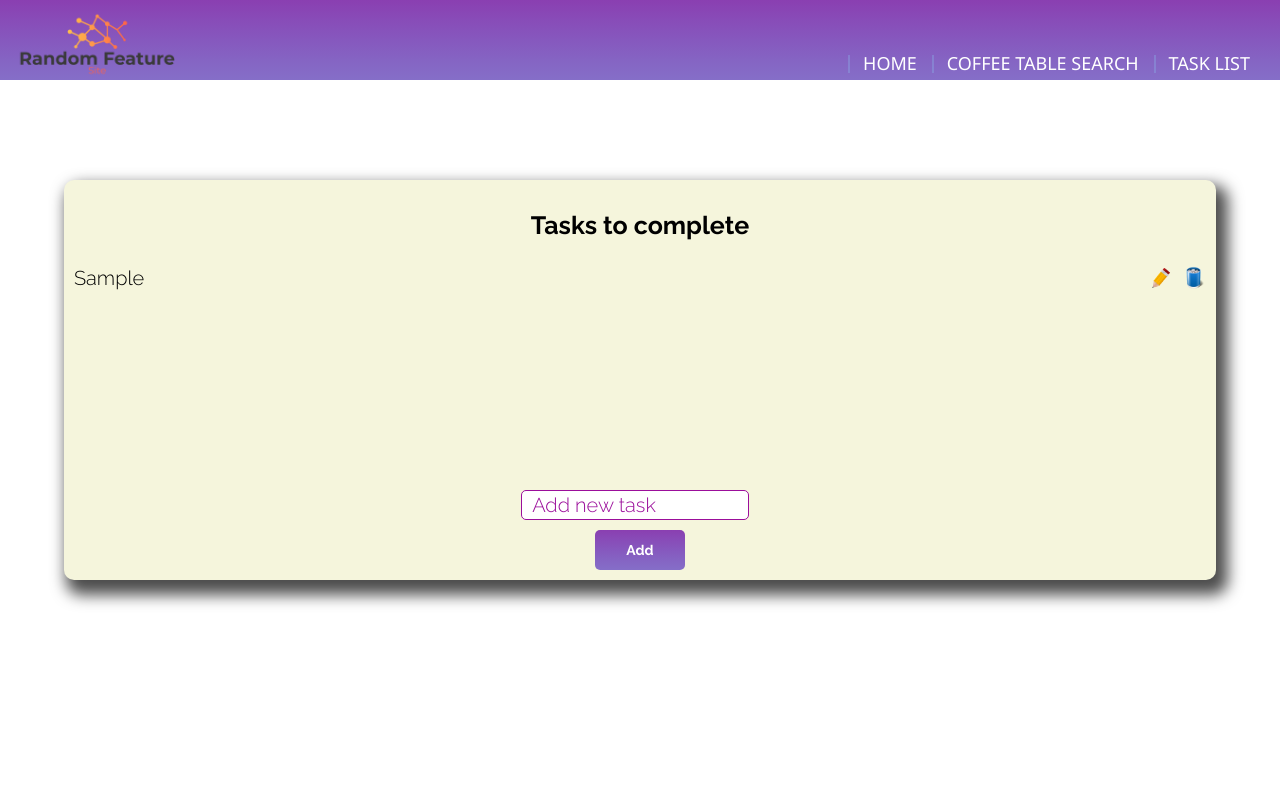
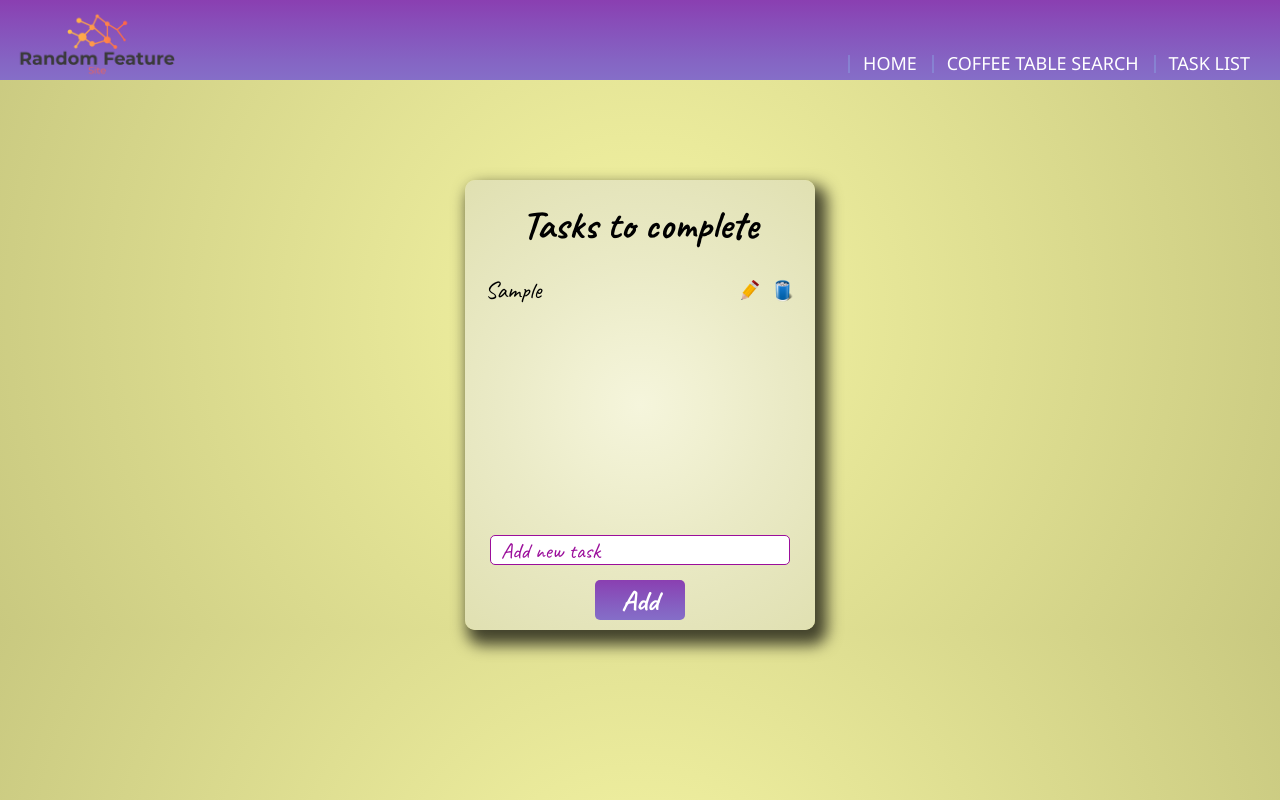
Before and after one commit to baldeepparihar/Random-Feature-Site, a React (Create React App) app: page /TaskList in a window 1280 px wide. Both pictures are taken after typing "Sample" into the empty fields and a click on the button "Add". Built offline with nearby package versions, Linux system fonts and the light colour scheme.

Commit message:
finished task list

```diff
--- a/src/components/taskList/addTaskForm.scss
+++ b/src/components/taskList/addTaskForm.scss
@@ -1,27 +1,28 @@
 @use '../partials/reset.scss' as *;
-@import url('https://fonts.googleapis.com/css2?family=Raleway:wght@300;400;500;700;900&display=swap');
+@import url('https://fonts.googleapis.com/css2?family=Caveat:wght@400;500;600;700&display=swap');
 
 .TaskForm {
     display: flex;
     flex-direction: column;
     align-items: center;
     justify-content: space-between;
+    width: 100%;
 
     &__Input {
-        margin-right: 1rem;
-        width: 90%;
+        width: 100%;
+        max-width: 30rem;
         height: 3rem;
-        font-size: 2rem;
-        font-family: 'Raleway', sans-serif;
-        font-weight: 200;
+        font-size: 2.4rem;
+        font-family: 'Caveat', cursive;
+        font-weight: 400;
         border-radius: 5px;
         border: 1px solid rgb(155, 14, 155);
         padding: 0.5rem 1rem;
 
         &::placeholder {
-            font-size: 2rem;
-            font-family: 'Raleway', sans-serif;
-            font-weight: 200;
+            font-size: 2.2rem;
+            font-family: 'Caveat', cursive;
+            font-weight: 400;
             color: rgb(155, 14, 155);
             margin-left: 1rem;
         }
@@ -32,8 +33,8 @@
     }
 
     &__Button {
-        font-size: 1.4rem;
-        font-family: 'Raleway', sans-serif;
+        font-size: 2.8rem;
+        font-family: 'Caveat', cursive;
         font-weight: 700;
         color: #fff;
         width: 9rem;
@@ -41,6 +42,10 @@
         background-image: linear-gradient(to top, #856ec8, #8564c3, #8658be, #884cb8, #8a3fb1);
         border: none;
         border-radius: 5px;
-        margin-top: 1rem;
+        margin-top: 1.5rem;
+
+        &:hover {
+            cursor: pointer;
+        }
     }
 }
--- a/src/components/taskList/task.js
+++ b/src/components/taskList/task.js
@@ -1,13 +1,14 @@
 import React, { useState } from 'react';
 import DeleteIcon from '../../assets/Delete-icon.png';
 import EditIcon from '../../assets/Edit-icon.png';
+import CheckedIcon from '../../assets/Checkmark-Icon.jpg';
 import './task.scss';
 
 function Task(props) {
     const [isEditing, setIsEditing] = useState(false);
     const [currentTask, setCurrentTask] = useState('')
 
-    const { id, task, deleteTask, updateTask } = props;
+    const { id, task, deleteTask, updateTask, toggleCompletion, completed } = props;
 
     const handleDelete = () => {
         deleteTask(id);
@@ -27,6 +28,10 @@ function Task(props) {
        setCurrentTask(e.target.value)
     }
 
+    const handleToggle = (e) => {
+        toggleCompletion(id);
+    }
+
 
 
     let result;
@@ -35,8 +40,9 @@ function Task(props) {
 
         result = (
             <div className="Task">
-                <form className="Task-Edit-Form" onSubmit={handleUpdate}>
+                <form className="Task__Edit--Form" onSubmit={handleUpdate}>
                     <input
+                    className="Task__Edit--Input"
                     type="text"
                     name="task"
                     value={currentTask}
@@ -51,7 +57,10 @@ function Task(props) {
         result = (
 
             <div className="Task">
-                <li className="Task__Item">{task}</li>
+                <div className="Task__Item-Checkmark--Container">
+                    <img onClick={handleToggle} className={completed ? "Task__Checkmark Completed" : "Task__Checkmark"} src={CheckedIcon} alt="Checkmark Icon" />
+                    <li onClick={handleToggle} className={completed ? "Task__Item Completed" : "Task__Item"}>{task}</li>
+                </div>
                 <div className="Task__Icons">
                     <img onClick={toggleForm} className="Task__Edit" src={EditIcon} alt="Pencil" />
                     <img onClick={handleDelete} className="Task__Delete" src={DeleteIcon} alt="Trash Can" />
--- a/src/components/taskList/task.scss
+++ b/src/components/taskList/task.scss
@@ -1,19 +1,81 @@
 @use '../partials/reset.scss' as *;
-@import url('https://fonts.googleapis.com/css2?family=Raleway:wght@300;400;500;700;900&display=swap');
+@import url('https://fonts.googleapis.com/css2?family=Caveat:wght@400;500;600;700&display=swap');
 
 .Task {
     display: flex;
     justify-content: space-between;
     align-items: center;
-    font-size: 2rem;
-    font-family: 'Raleway', sans-serif;
+    font-size: 2.4rem;
+    font-family: 'Caveat', cursive;
     font-weight: 200;
     margin-top: 0.5rem;
     width: 100%;
 
+    &__Edit--Form {
+        display: flex;
+        justify-content: center;
+        width: 100%
+    }
+
+    &__Edit--Input {
+        width: 100%;
+        max-width: 30rem;
+        height: 3rem;
+        font-size: 2.2rem;
+        color: rgb(155, 14, 155);
+        font-family: 'Caveat', cursive;
+        font-weight: 400;
+        border-radius: 5px;
+        border: 1px solid rgb(155, 14, 155);
+        padding: 0.5rem 1rem;
+
+        &::placeholder {
+            font-size: 2.2rem;
+            font-family: 'Caveat', cursive;
+            font-weight: 400;
+            color: rgb(155, 14, 155);
+            margin-left: 1rem;
+        }
+
+        &:focus {
+            outline-color: rgb(155, 14, 155);
+        }
+    }
+
+    &__Item-Checkmark--Container {
+        display: flex;
+    }
+
+    &__Checkmark {
+        display: none;
+    }
+
+    &__Checkmark.Completed {
+        display: inline;
+        width: 2.5rem;
+        margin-right: 1rem;
+
+        &:hover {
+            cursor: pointer;
+        }
+    }
+
     &__Item {
         list-style-type: none;
         text-decoration: none;
+
+        &:hover {
+            cursor: pointer;
+        }
+    }
+
+    &__Item.Completed {
+        color: rgb(190, 190, 190);
+        opacity: 0.7;
+
+        &:hover {
+            cursor: pointer;
+        }
     }
 
     &__Icons {
--- a/src/components/taskList/taskList.scss
+++ b/src/components/taskList/taskList.scss
@@ -1,6 +1,11 @@
 @use '../partials/reset.scss' as *;
-@import url('https://fonts.googleapis.com/css2?family=Raleway:wght@300;400;500;700;900&display=swap');
+@import url('https://fonts.googleapis.com/css2?family=Caveat:wght@400;500;600;700&display=swap');
 
+
+body {
+    // background-image: radial-gradient(circle, #c9c980, #d4d489, #dfdf92, #eaea9b, #f5f5a4);
+    background-image: radial-gradient(circle, #f5f5a4, #eaea9b, #dfdf92, #d4d489, #c9c980);
+}
 .TaskList {
     display: flex;
     flex-direction: column;
@@ -9,17 +14,19 @@
     margin: auto;
     margin-top: 10rem;
     width: 90%;
-    height: 40rem;
-    padding: 1rem 1rem;
-    background-color: beige;
+    max-width: 35rem;
+    height: 45rem;
+    max-height: 50rem;
+    padding: 1rem 2rem;
+    background-image: radial-gradient(circle, #f5f5dc, #f0f0d1, #eaeac6, #e5e5bc, #e0e0b1);
     border-radius: 10px;
     box-shadow: 7px 10px 15px 5px rgba(0,0,0,0.7);
 
     &__Header {
-        font-family: 'Raleway', sans-serif;
+        font-family: 'Caveat', cursive;
         font-weight: 700;
-        font-size: 2.5rem;
-        margin: 2rem 0;
+        font-size: 4rem;
+        margin: 1rem 0 2rem 0;
     }
 
     &__Container {
```
Also changed, not shown: src/assets/Checkmark-Icon.jpg (added), src/assets/LinedPaperBackground.jpg (added).
